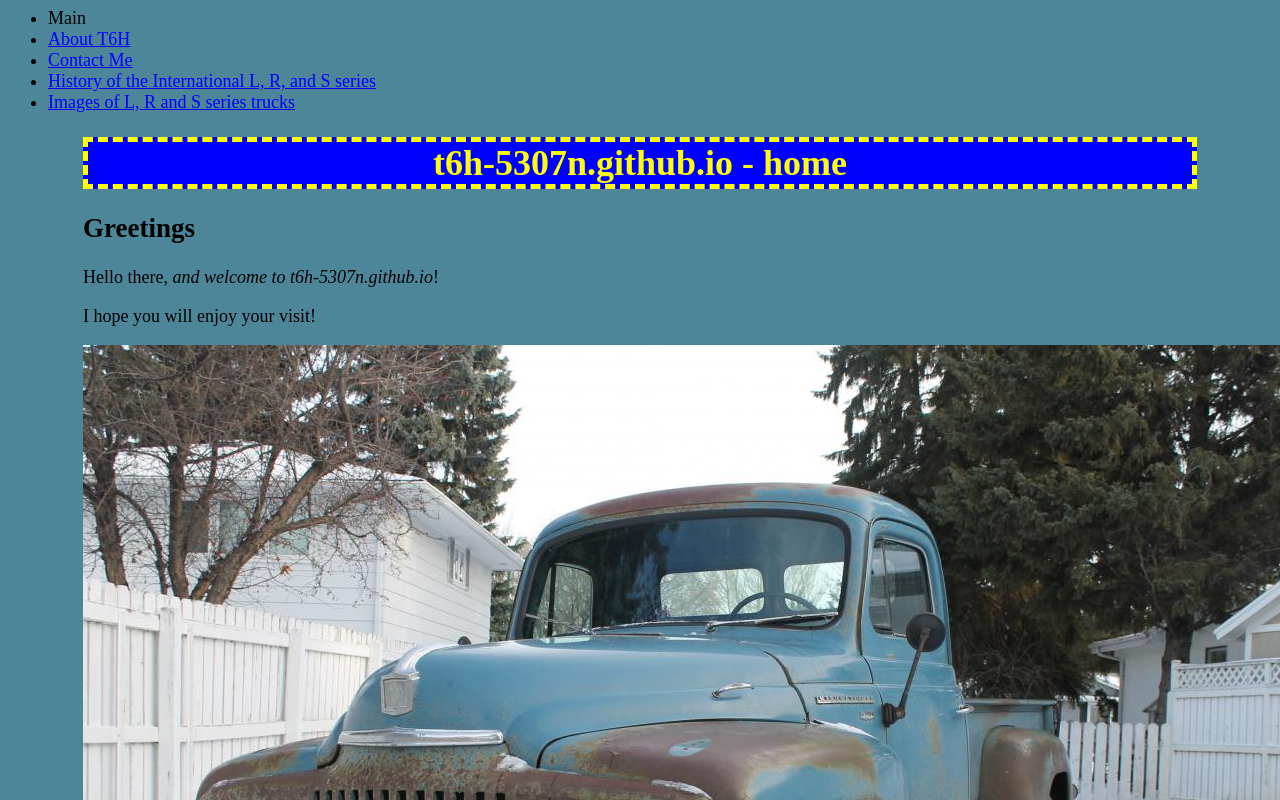
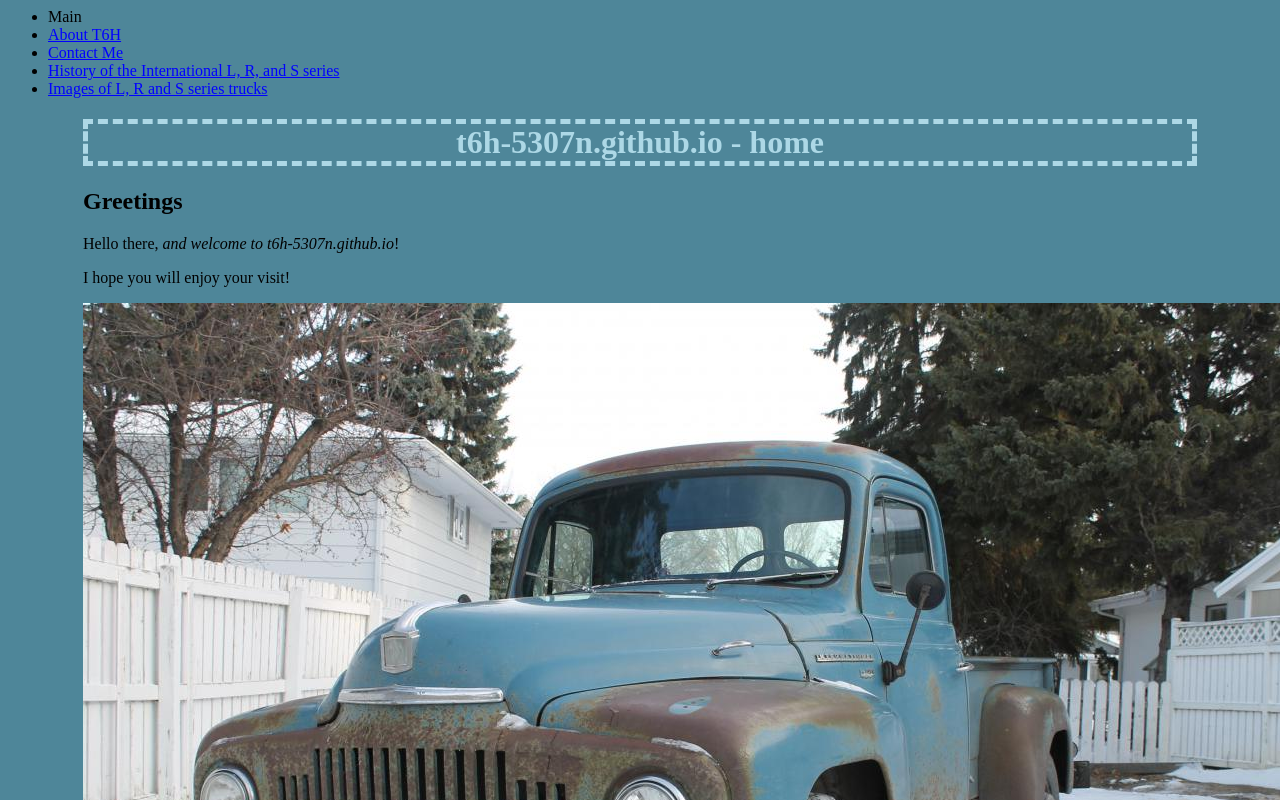
Before and after one commit to t6h-5307n/t6h-5307n.github.io, a plain HTML site: page index.html in a window 1280 px wide. Shown: the top 800 px of the page. Drawn offline with Linux system fonts and the light colour scheme.

Commit message:
Still pl,aying around with CSS

```diff
--- a/css/main.css
+++ b/css/main.css
@@ -7,13 +7,13 @@ a{
 }
 
 body {
-    font-size: 18px;
+    font-size: 16px;
 	background-color: #4E8699
 }
 
 h1 {
-    color: yellow;
-    background-color: blue;
+    color: lightblue;
+    background-color: #4E8699;
 	text-align: center;
 	border: 5px;
 	border-style: dashed;
```
